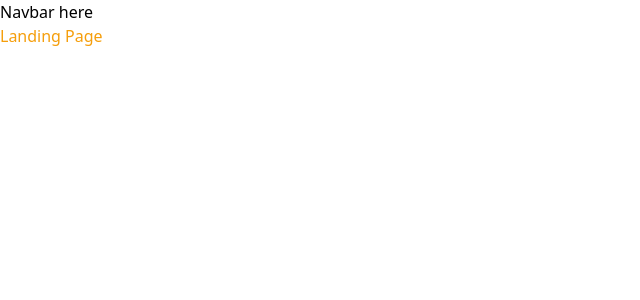
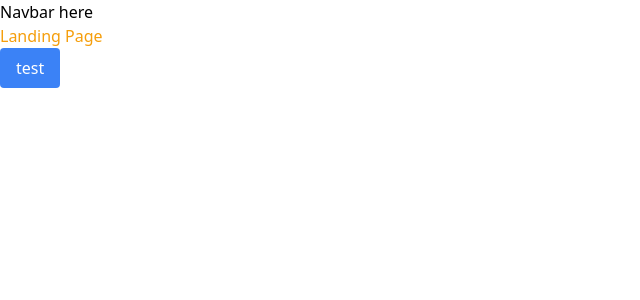
Before and after one commit to Mustafa777Xo/YelpCamp, a React (Vite) app: page / in a window 1280 px wide. Shown: the top 300 px of the page, without its empty margins (0-640 px from the left). Built offline with nearby package versions, Linux system fonts and the light colour scheme.

Commit message:
init base button

```diff
--- a/src/App.tsx
+++ b/src/App.tsx
@@ -8,6 +8,7 @@ import MainLayout from "./layouts/MainLayout";
 import LandingPage from "./pages/LandingPage";
 import NotFound from "./pages/NotFound";
 
+const App = () => {
   const router = createBrowserRouter(
     createRoutesFromElements(
       <Route path="/" element={<MainLayout />}>
@@ -16,8 +17,6 @@ const router = createBrowserRouter(
       </Route>
     )
   );
-
-const App = () => {
   return <RouterProvider router={router} />;
 };
 export default App;
--- /dev/null
+++ b/src/components/common/BaseButton.tsx
@@ -0,0 +1,30 @@
+import React from "react";
+import { IconType } from "react-icons";
+interface BaseButtonProps {
+  text: string;
+  icon?: IconType;
+  btnType: "outlined" | "filled" | "text";
+}
+const BaseButton: React.FC<BaseButtonProps> = ({
+  text,
+  icon: Icon,
+  btnType = "filled",
+}) => {
+  const baseClasses =
+    "px-4 py-2 rounded focus:outline-none inline-flex items-center";
+  const typeClasses = {
+    outlined:
+      "border border-blue-500 text-blue-500 bg-transparent hover:bg-blue-500 hover:text-white",
+    filled: "bg-blue-500 text-white hover:bg-blue-600",
+    text: "bg-transparent text-blue-500 hover:underline",
+  };
+  return (
+    <>
+      <button className={`${baseClasses} ${typeClasses[btnType]}`}>
+        {Icon && <Icon className="mr-2" />}
+        {text}
+      </button>
+    </>
+  );
+};
+export default BaseButton;
--- a/src/pages/LandingPage.tsx
+++ b/src/pages/LandingPage.tsx
@@ -1,7 +1,9 @@
+import BaseButton from "../components/common/BaseButton";
 const LandingPage = () => {
   return (
-    <div>
+    <div className="container mx-auto">
       <h1 className="text-amber-500">Landing Page</h1>
+      <BaseButton text="test" btnType="filled" />
     </div>
   );
 };
```
Lines whose indentation alone changed are shown as unchanged.
